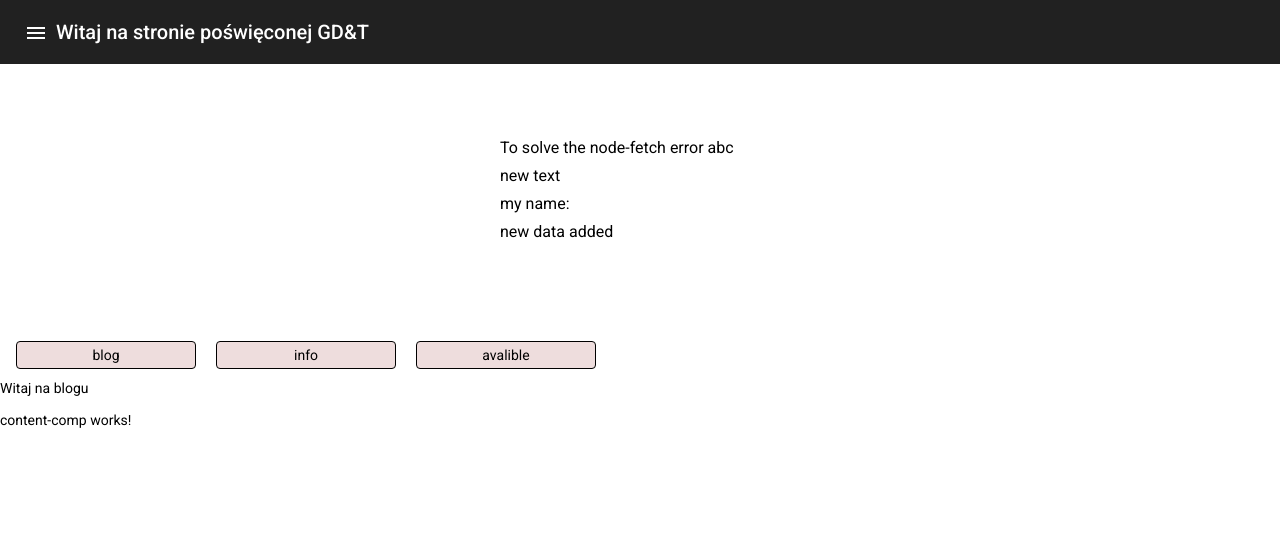
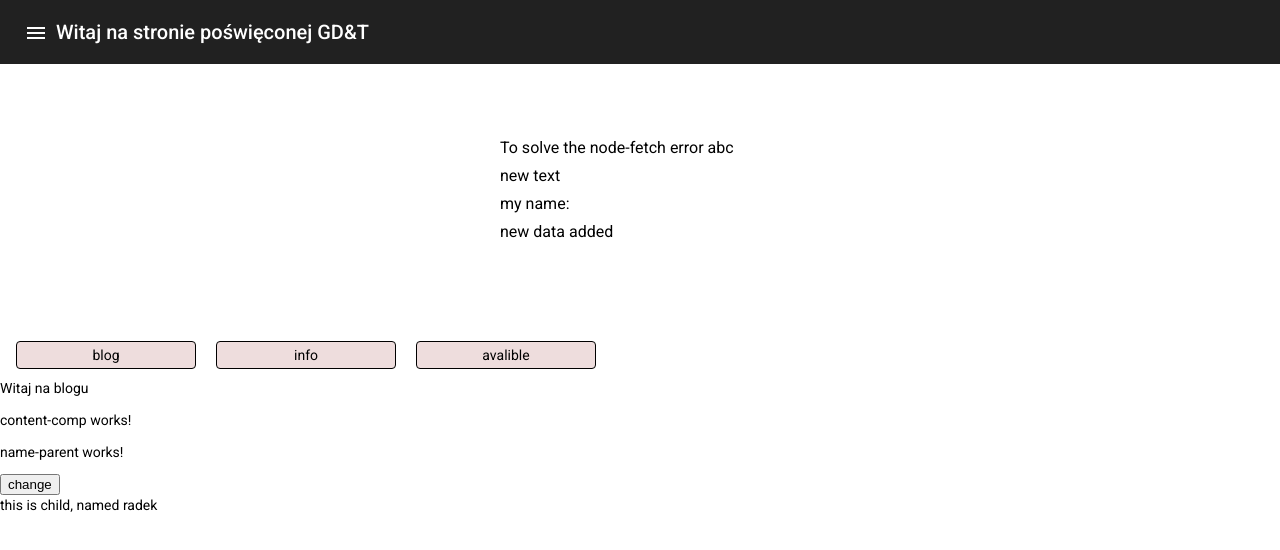
Before and after one commit to radek-czcz/angularApps, an Angular app: page / in a window 1280 px wide. Shown: the top 550 px of the page. Built offline with nearby package versions, Linux system fonts and the light colour scheme.

Commit message:
continue

```diff
--- a/src/app/app.component.html
+++ b/src/app/app.component.html
@@ -30,3 +30,4 @@
    <app-main-content></app-main-content>
    <app-comp-par></app-comp-par>
    <app-content-comp></app-content-comp>
+   <app-name-parent></app-name-parent>
--- a/src/app/components/testComponents/name-parent/name-parent.component.html
+++ b/src/app/components/testComponents/name-parent/name-parent.component.html
@@ -1,2 +1,3 @@
 <p>name-parent works!</p>
+<button type="button" (click)="buttonClick()">change</button>
 <app-name-child [name] = "this.realName"><app-name-child>
--- a/src/app/components/testComponents/name-parent/name-parent.component.ts
+++ b/src/app/components/testComponents/name-parent/name-parent.component.ts
@@ -14,4 +14,8 @@ export class NameParentComponent implements OnInit {
   ngOnInit(): void {
   }
 
+  buttonClick(){
+    this.realName = "bartek";
+  }
+
 }
```
